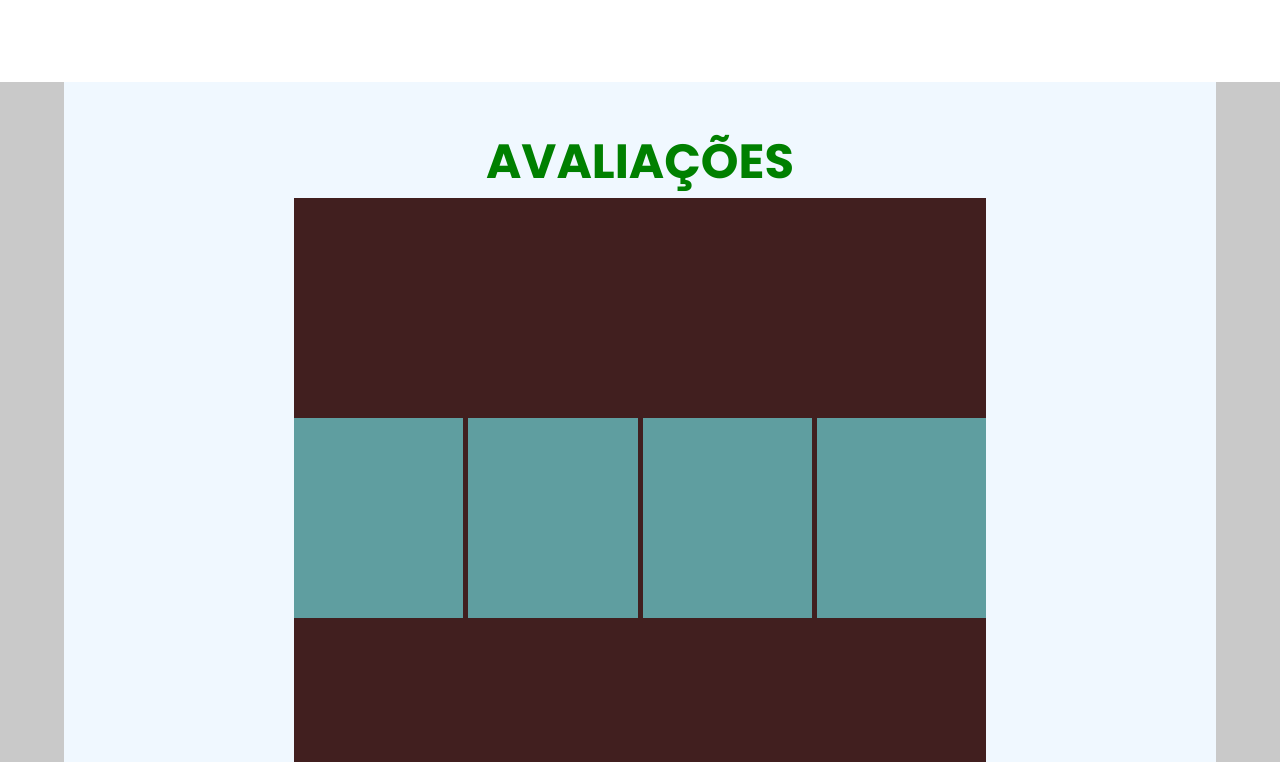
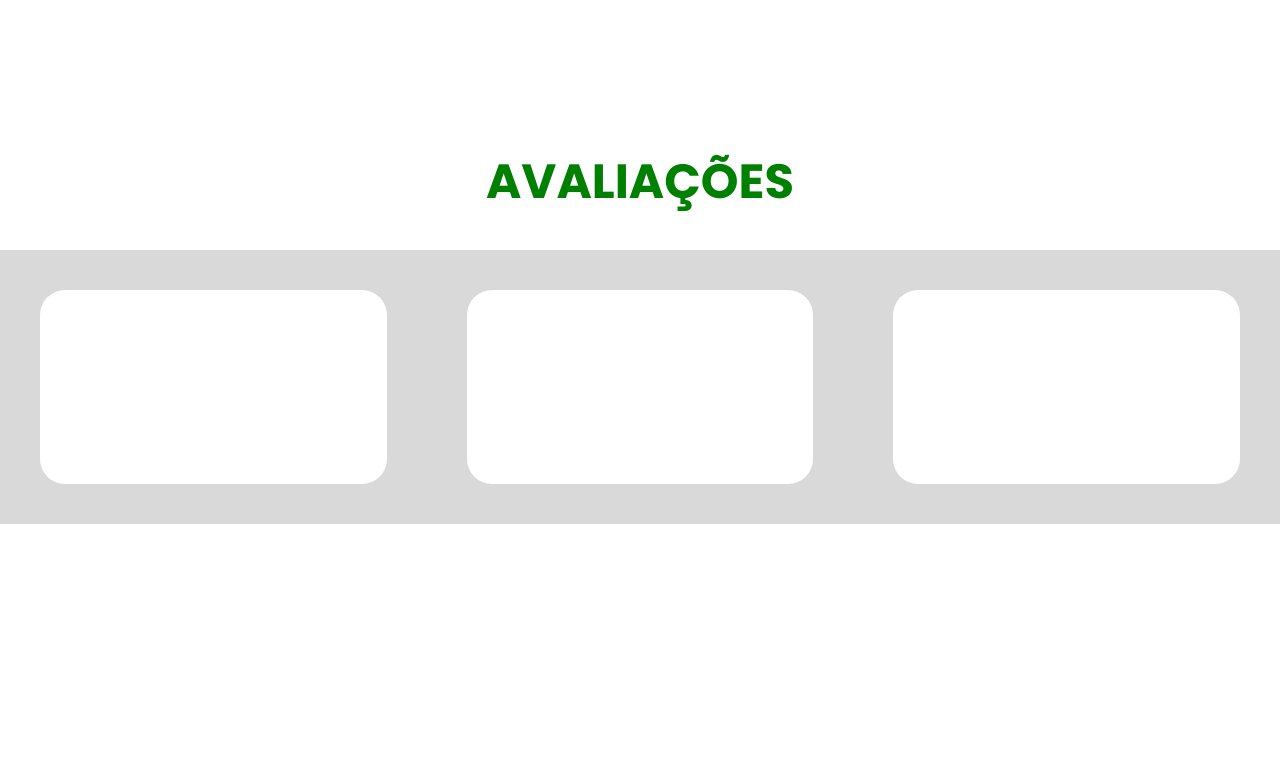
Before and after one commit to LeonardoMartins016/Action-Motoparts, a plain HTML site: page index.html in a window 1280 px wide. Shown: the part 1258-2020 px from the top of the page. Drawn offline with Linux system fonts and the light colour scheme.

Commit message:
Adicionando o elemento avaliações

```diff
--- a/assets/styles/style.css
+++ b/assets/styles/style.css
@@ -139,9 +139,10 @@ header{
 
 .container-values{
     height: 50vh;
-    width: 100vw;
+    width: 100%;
     display: flex;
     justify-content: center;
+    margin-bottom: 4rem;
 }
 
 .content-values{
@@ -159,7 +160,7 @@ header{
   width: 100%;
   height: 100%;
   display: flex;
-  justify-content: space-between;
+  justify-content: space-around;
   align-items: center;
 }
 
@@ -175,40 +176,35 @@ header{
 }
 /*-----Container INFORMATION-----*/
 .container-information{
-  width: 100%;
   height: 100vh;
-  background-color: rgba(128, 128, 128, 0.423);
-  display: flex;
-  justify-content: center;
 }
 .content-informations{
-  width: 90%;
-  height: 100%;
-  background-color: aliceblue;
+  width: 100%;
   display: flex;
   flex-direction: column;
   align-items: center;
-  justify-content: center;
 }
 
 .container-information h2{
   color: var(--green);
   font-size: 3rem;
+  margin-bottom: 2rem;
 }
 
 .info-area{
-  width: 60%;
-  height: 80%;
-  background-color: #411f1f;
+  height: 50%;
+  width: 100%;
+  background-color: #D9D9D9;
   display: flex;
-  justify-content: center;
+  justify-content: space-around;
   align-items: center;
-  gap: 5px;
 }
 .information{
-  width: 200px;
-  height: 200px;
-  background-color: cadetblue;
+  height: 194px;
+  width: 418px;
+  background-color: #FFFFFF;
+  border-radius: 25px;
+  margin: 40px;
 }
 
 /*-----------------------*/
--- a/index.html
+++ b/index.html
@@ -101,9 +101,6 @@
             <h2></h2>
             <h4></h4>
           </div>
-          <div class="information">
-            <h2></h2>
-            <h4></h4>
         </aside>
       </div>
       </div>
```
